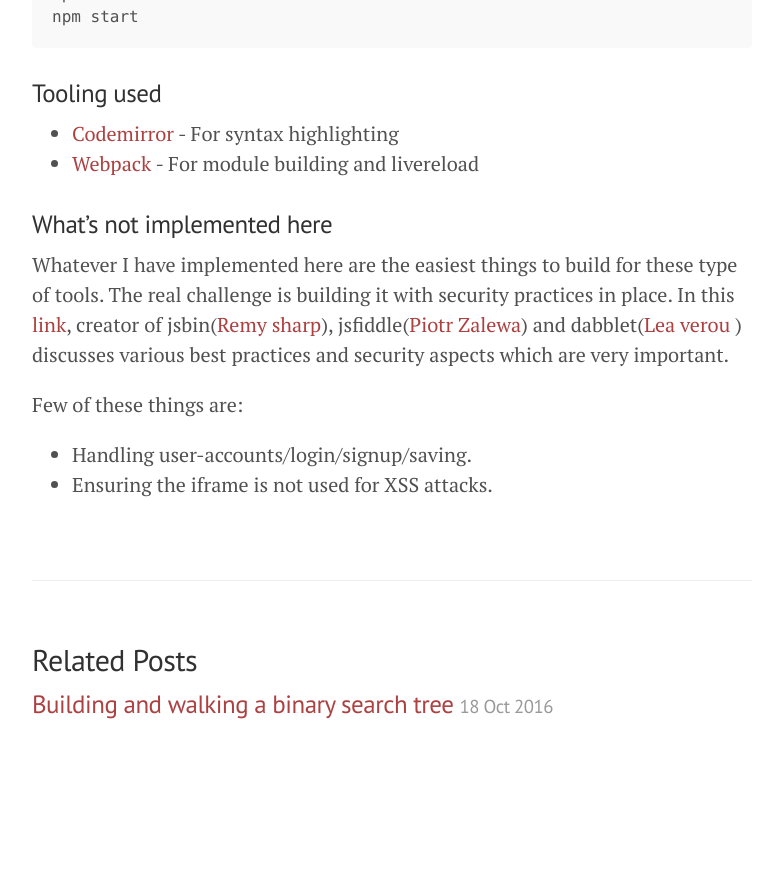
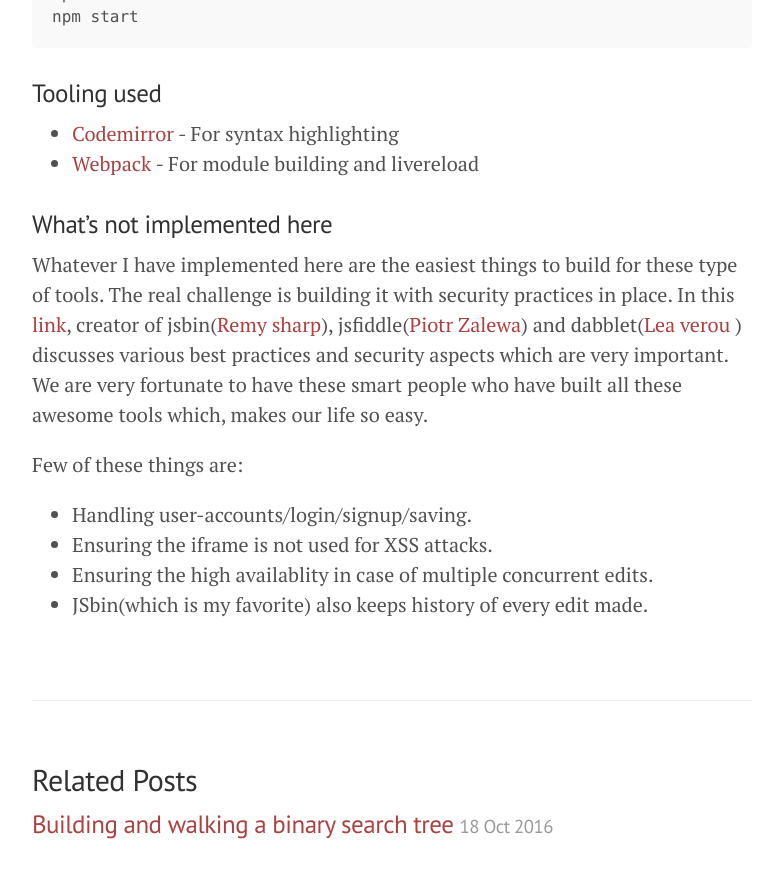
Before and after one commit to swapnilmishra/swapnilmishra.github.io, a Jekyll site: the page built from _posts/2016-11-27-building-jsbin-clone.md, in a window 1280 px wide and 900 px high, scrolled down 1609 px. Shown: the top 878 px of the window, without its empty margins (248-1020 px from the left). Built offline with Jekyll 4.4.1, drawn with Linux system fonts in a browser that asks for light colours; before the commit the page ends 2389 px from its top, so only the background shows below that; some of the changed text lies outside the part shown.

Commit message:
Updating

```diff
--- a/_posts/2016-11-27-building-jsbin-clone.md
+++ b/_posts/2016-11-27-building-jsbin-clone.md
@@ -3,7 +3,7 @@ layout: post
 title: How to build pastebins like jsbin, jsfiddle, dabblet
 ---
 
-I have always wondered how tools like [jsbin](jsbin.com), [jsfiddle](https://jsfiddle.net) or [dabblet](http://dabblet.com/) work. So, thought of putting together some code to do the same.
+I have always wondered how awesome tools like [jsbin](jsbin.com), [jsfiddle](https://jsfiddle.net) or [dabblet](http://dabblet.com/) work. So, thought of putting together some code to do the same.
 
 ![alt text](https://raw.githubusercontent.com/swapnilmishra/jsbin-jsfiddle-clone/master/screenshot/screen.png "Demo run screenshot")
 
@@ -53,9 +53,11 @@ npm start
 
 ### What's not implemented here
 
-Whatever I have implemented here are the easiest things to build for these type of tools. The real challenge is building it with security practices in place. In this [link](https://github.com/jsbin/jsbin/wiki/Best-practices-for-building-your-own-live-paste-bin), creator of jsbin([Remy sharp](https://twitter.com/rem)), jsfiddle([Piotr Zalewa](https://twitter.com/zalun)) and dabblet([Lea verou](https://twitter.com/LeaVerou) ) discusses various best practices and security aspects which are very important.
+Whatever I have implemented here are the easiest things to build for these type of tools. The real challenge is building it with security practices in place. In this [link](https://github.com/jsbin/jsbin/wiki/Best-practices-for-building-your-own-live-paste-bin), creator of jsbin([Remy sharp](https://twitter.com/rem)), jsfiddle([Piotr Zalewa](https://twitter.com/zalun)) and dabblet([Lea verou](https://twitter.com/LeaVerou) ) discusses various best practices and security aspects which are very important. We are very fortunate to have these smart people who have built all these awesome tools which, makes our life so easy.
 
 Few of these things are:
 
 * Handling user-accounts/login/signup/saving.
 * Ensuring the iframe is not used for XSS attacks.
+* Ensuring the high availablity in case of multiple concurrent edits.
+* JSbin(which is my favorite) also keeps history of every edit made.
```
